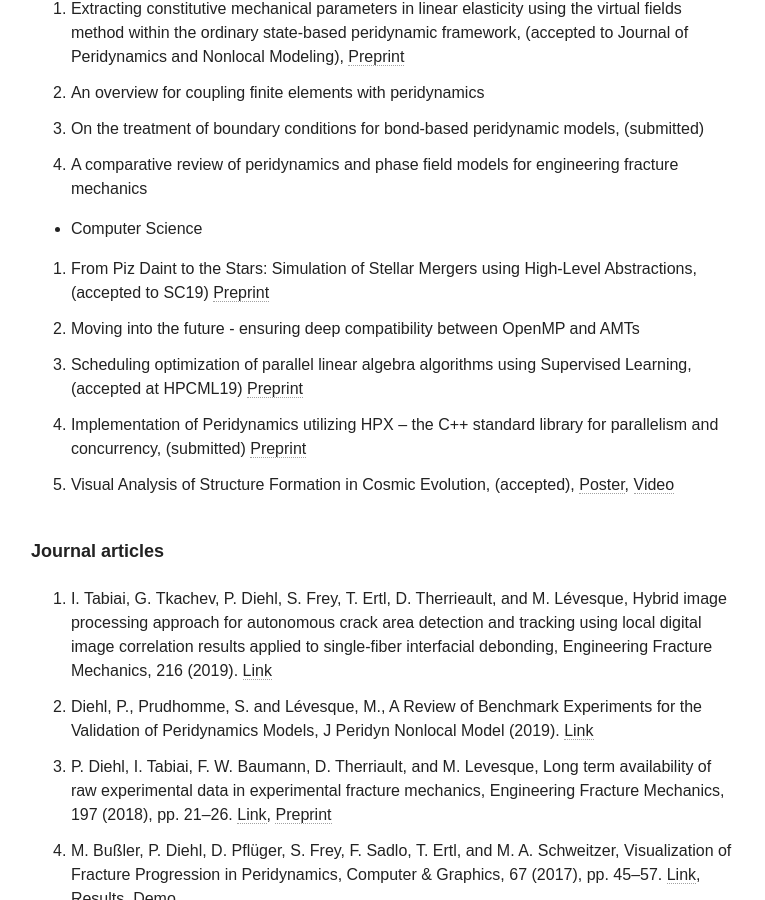
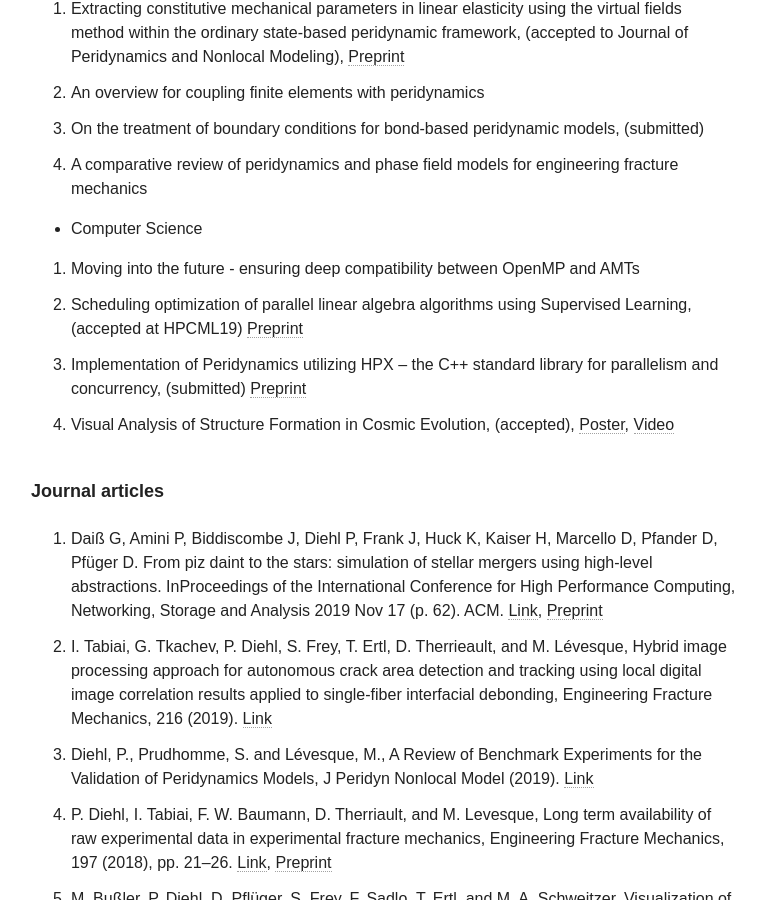
Before and after one commit to diehlpk/diehlpk.github.io, a Jekyll site: the page built from cv/index.md, in a window 1280 px wide and 900 px high, scrolled down 1893 px. Shown: the whole window, without its empty margins (255-1020 px from the left). Built offline with Jekyll 4.4.1, drawn with Linux system fonts in a browser that asks for light colours; nearby versions of some CDN libraries; some web fonts are replaced.

Commit message:
Update CV

```diff
--- a/cv/index.md
+++ b/cv/index.md
@@ -53,13 +53,13 @@ hide: true
 
 * Computer Science
 
-1. From Piz Daint to the Stars: Simulation of Stellar Mergers using High-Level Abstractions, (accepted to SC19) [Preprint](https://arxiv.org/abs/1908.03121)
 1. Moving into the future - ensuring deep compatibility between OpenMP and AMTs
 1. Scheduling optimization of parallel linear algebra algorithms using Supervised Learning, (accepted at HPCML19) [Preprint](https://arxiv.org/abs/1909.03947)
 1. Implementation of Peridynamics utilizing HPX -- the C++ standard library for parallelism and concurrency, (submitted) [Preprint](https://arxiv.org/abs/1806.06917)
 1. Visual Analysis of Structure Formation in Cosmic Evolution, (accepted), [Poster](https://megamol.org/wp-content/uploads/2019/10/poster2-reduced.jpg), [Video](https://www.youtube.com/watch?v=ykn3ewqWUcw)
 
 ###### Journal articles
+1. Daiß G, Amini P, Biddiscombe J, Diehl P, Frank J, Huck K, Kaiser H, Marcello D, Pfander D, Pfüger D. From piz daint to the stars: simulation of stellar mergers using high-level abstractions. InProceedings of the International Conference for High Performance Computing, Networking, Storage and Analysis 2019 Nov 17 (p. 62). ACM. [Link](https://doi.org/10.1145/3295500.3356221), [Preprint](https://arxiv.org/abs/1908.03121)
 1. I. Tabiai, G. Tkachev, P. Diehl, S. Frey, T. Ertl, D. Therrieault, and M. Lévesque, Hybrid image processing approach for autonomous crack area detection and tracking using
 local digital image correlation results applied to single-fiber interfacial debonding, Engineering Fracture Mechanics, 216 (2019). [Link](https://doi.org/10.1016/j.engfracmech.2019.106485)
 1. Diehl, P., Prudhomme, S. and  Lévesque, M., A Review of Benchmark Experiments for the Validation of Peridynamics Models, J Peridyn Nonlocal Model (2019). [Link](https://doi.org/10.1007/s42102-018-0004-x)
```
